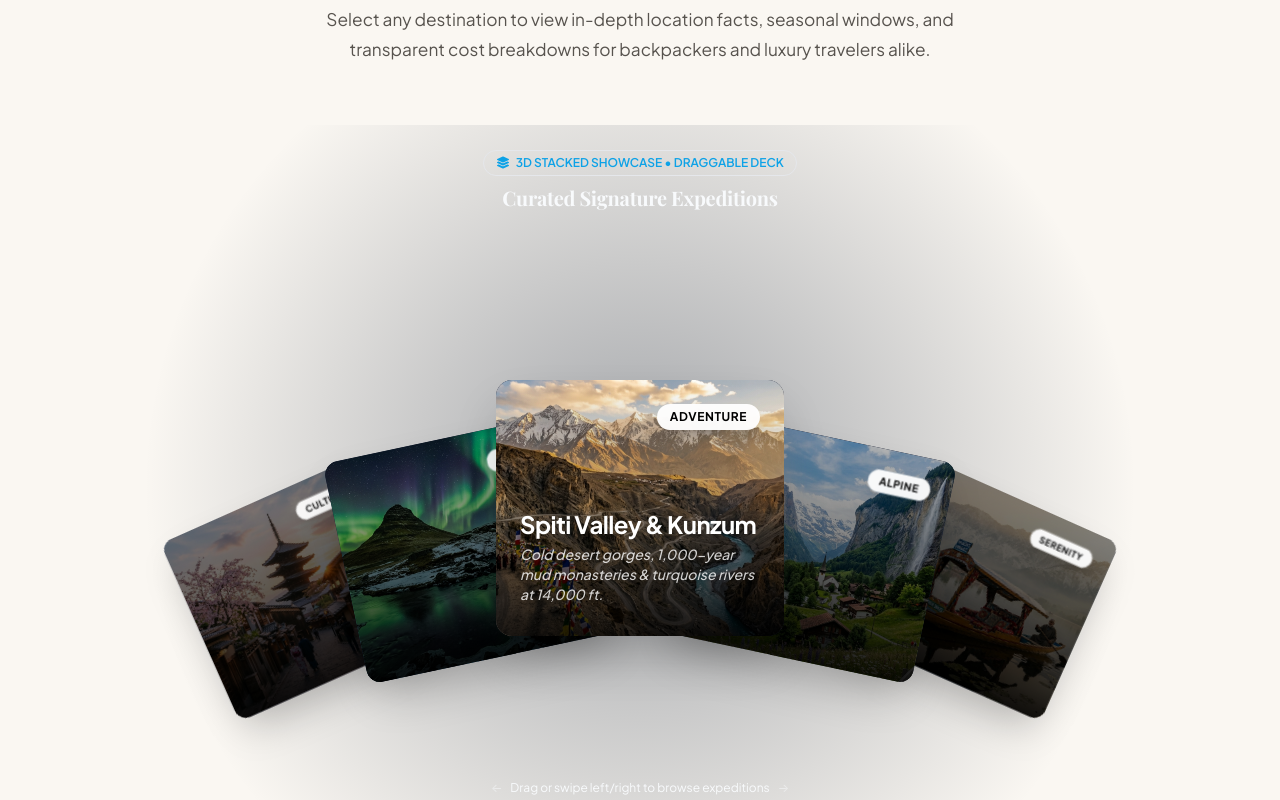
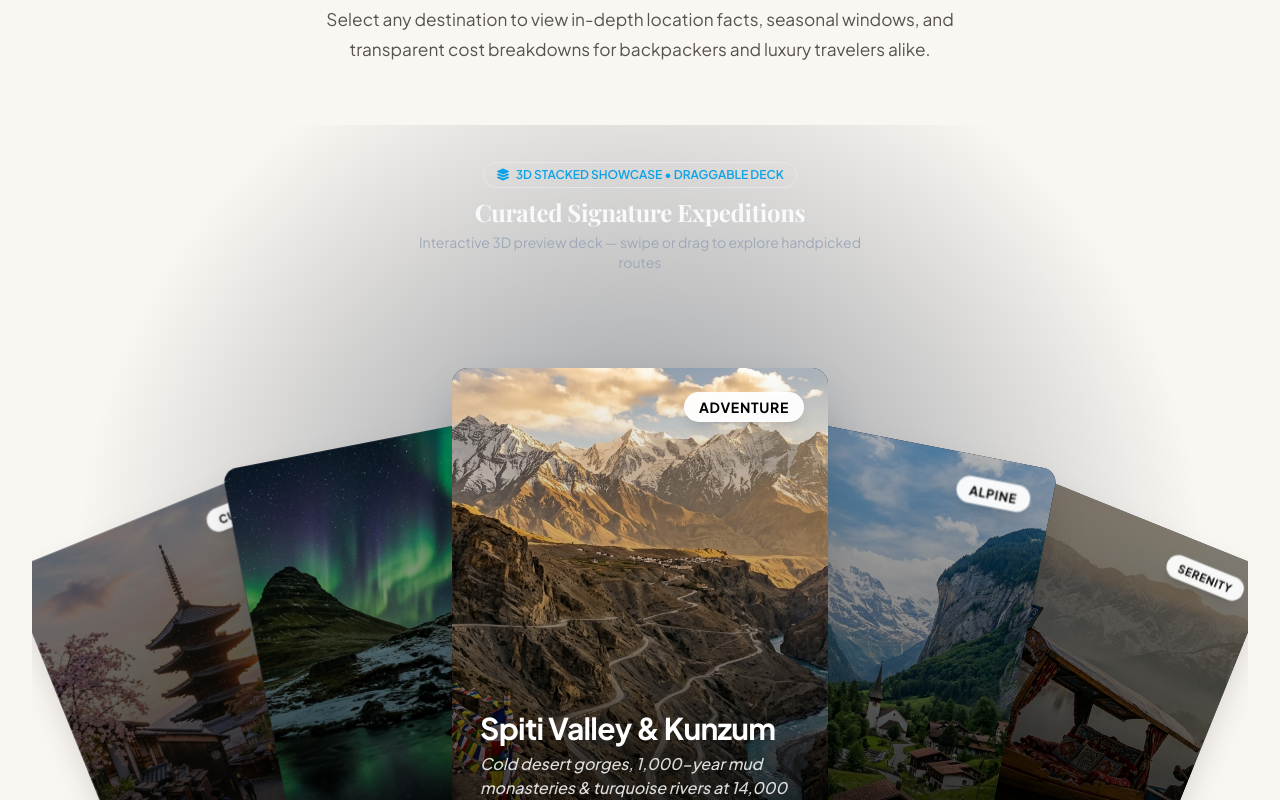
Before and after one commit to mvsiyad/Trippy, a React (Vite) app: page / in a window 1280 px wide. Shown: the part 1260-2060 px from the top of the page. Built offline with nearby package versions, Linux system fonts and the light colour scheme; a web font is replaced by a local one.

Commit message:
Fix:carousel size adjusted

```diff
--- a/src/components/DestinationsSection.tsx
+++ b/src/components/DestinationsSection.tsx
@@ -148,13 +148,16 @@ export const DestinationsSection: React.FC<DestinationsSectionProps> = ({
 
         {/* 3D Stacked Carousel Component in Destination Section */}
         <div className="carousel-destinations-wrapper">
-          <div className="text-center mb-2">
+          <div className="text-center mb-3">
             <span className="inline-flex items-center gap-1.5 px-3 py-1 rounded-full text-xs font-semibold bg-accent/15 text-primary border border-accent/20">
               <i className="fa-solid fa-layer-group text-xs"></i> 3D STACKED SHOWCASE &bull; DRAGGABLE DECK
             </span>
-            <h3 className="text-lg sm:text-xl font-bold mt-2 text-foreground">
+            <h3 className="text-xl sm:text-2xl font-bold mt-2 text-foreground">
               Curated Signature Expeditions
             </h3>
+            <p className="text-xs sm:text-sm text-muted-foreground mt-1 max-w-md mx-auto">
+              Interactive 3D preview deck &mdash; swipe or drag to explore handpicked routes
+            </p>
           </div>
 
           <CarouselStacked
--- a/src/components/ui/carousel-07.tsx
+++ b/src/components/ui/carousel-07.tsx
@@ -68,7 +68,7 @@ const getCarouselConfig = (width: number): CarouselConfig => {
       distanceDivisor: 120,
       velocityDivisor: 500,
       sensitivity: 180,
-      xMultiplier: 90,
+      xMultiplier: 105,
       yMultiplier: 20,
       rotationMultiplier: 8,
       scaleReduction: 0.06,
@@ -79,20 +79,20 @@ const getCarouselConfig = (width: number): CarouselConfig => {
       distanceDivisor: 160,
       velocityDivisor: 650,
       sensitivity: 220,
-      xMultiplier: 130,
-      yMultiplier: 30,
-      rotationMultiplier: 10,
-      scaleReduction: 0.09,
+      xMultiplier: 155,
+      yMultiplier: 32,
+      rotationMultiplier: 9,
+      scaleReduction: 0.08,
     };
   }
   return {
-    distanceDivisor: 200,
-    velocityDivisor: 800,
-    sensitivity: 250,
-    xMultiplier: 170,
-    yMultiplier: 40,
-    rotationMultiplier: 12,
-    scaleReduction: 0.12,
+    distanceDivisor: 210,
+    velocityDivisor: 820,
+    sensitivity: 260,
+    xMultiplier: 210,
+    yMultiplier: 42,
+    rotationMultiplier: 11,
+    scaleReduction: 0.1,
   };
 };
 
@@ -155,8 +155,8 @@ const CarouselStacked = ({ slides = defaultSlides, className, onCardClick }: Car
   };
 
   return (
-    <div className={cn("flex flex-col items-center justify-center w-full py-8 overflow-hidden select-none", className)}>
-      <div className="relative w-full max-w-7xl h-80 sm:h-112 lg:h-128 flex items-center justify-center">
+    <div className={cn("flex flex-col items-center justify-center w-full py-6 lg:py-10 overflow-hidden select-none", className)}>
+      <div className="relative w-full max-w-7xl h-92 sm:h-[30rem] lg:h-[34rem] xl:h-[36rem] flex items-center justify-center">
         {/* Transparent Drag Surface */}
         <motion.div
           drag="x"
@@ -246,7 +246,7 @@ const Card = ({ slide, index, total, progress, config, onClick }: CardProps) =>
       onClick={onClick}
       className={cn(
         "absolute rounded-2xl overflow-hidden bg-muted group pointer-events-none shadow-2xl transition-shadow",
-        "w-48 h-64 sm:w-64 sm:h-88 lg:w-72 lg:h-104",
+        "w-52 h-72 sm:w-[18.5rem] sm:h-[24.5rem] lg:w-[21.5rem] lg:h-[28.5rem] xl:w-[23.5rem] xl:h-[30.5rem]",
       )}
     >
       <img
@@ -269,16 +269,16 @@ const Card = ({ slide, index, total, progress, config, onClick }: CardProps) =>
 
       <div className="absolute inset-0 bg-gradient-to-t bg-linear-to-t from-black/85 via-black/30 to-transparent" />
 
-      <Badge className="absolute top-3 right-3 sm:top-5 sm:right-5 lg:top-6 lg:right-6 px-2.5 sm:px-3 py-0.5 sm:py-1 rounded-full bg-white/95 backdrop-blur-md text-xs font-bold uppercase tracking-wider text-black shadow-lg">
+      <Badge className="absolute top-3.5 right-3.5 sm:top-5 sm:right-5 lg:top-6 lg:right-6 px-3 sm:px-3.5 py-0.5 sm:py-1 rounded-full bg-white/95 backdrop-blur-md text-xs sm:text-sm font-bold uppercase tracking-wider text-black shadow-lg">
         {slide.badge}
       </Badge>
 
-      <div className="absolute bottom-5 left-3 right-3 sm:bottom-8 sm:left-5 sm:right-5 lg:bottom-8 lg:left-6 lg:right-6 text-white text-center sm:text-left">
+      <div className="absolute bottom-5 left-4 right-4 sm:bottom-7 sm:left-6 sm:right-6 lg:bottom-8 lg:left-7 lg:right-7 text-white text-center sm:text-left">
         <motion.p
           style={{
             opacity: useTransform(offset, [-0.5, 0, 0.5], [0, 1, 0]),
           }}
-          className="text-base sm:text-xl lg:text-2xl font-bold leading-tight mb-1 drop-shadow-lg tracking-tight"
+          className="text-base sm:text-xl lg:text-2xl xl:text-3xl font-bold leading-tight mb-1 sm:mb-1.5 drop-shadow-lg tracking-tight"
         >
           {slide.title}
         </motion.p>
@@ -286,7 +286,7 @@ const Card = ({ slide, index, total, progress, config, onClick }: CardProps) =>
           style={{
             opacity: useTransform(offset, [-0.5, 0, 0.5], [0, 1, 0]),
           }}
-          className="hidden sm:block text-xs sm:text-sm text-white/80 line-clamp-2 italic font-medium drop-shadow"
+          className="hidden sm:block text-xs sm:text-sm lg:text-base text-white/85 line-clamp-2 italic font-medium drop-shadow"
         >
           {slide.description}
         </motion.p>
--- a/src/index.css
+++ b/src/index.css
@@ -33,8 +33,8 @@
 .carousel-destinations-wrapper {
   position: relative;
   width: 100%;
-  margin: 1.5rem 0 3rem 0;
-  padding: 1.5rem 0;
-  border-radius: 1.25rem;
-  background: radial-gradient(circle at center, rgba(30, 41, 59, 0.4) 0%, rgba(15, 23, 42, 0) 70%);
+  margin: 2rem 0 3.5rem 0;
+  padding: 2.25rem 0 2.5rem 0;
+  border-radius: 1.5rem;
+  background: radial-gradient(circle at center, rgba(30, 41, 59, 0.5) 0%, rgba(15, 23, 42, 0) 75%);
 }
```
